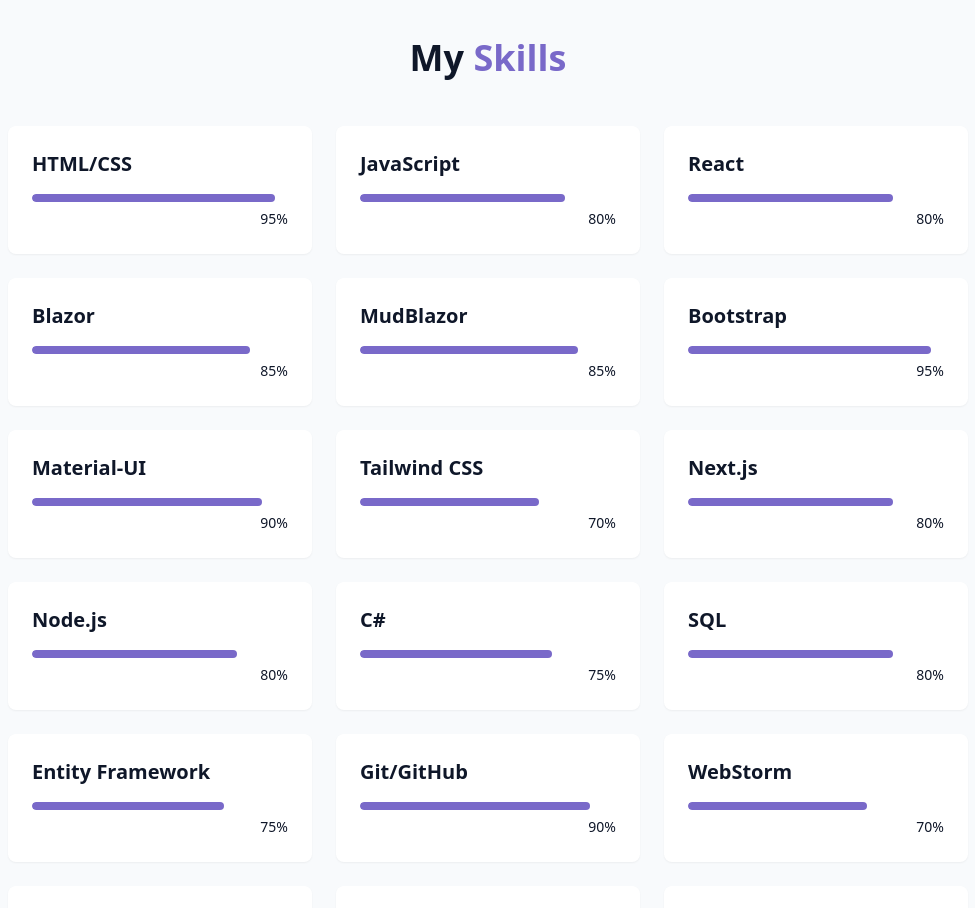
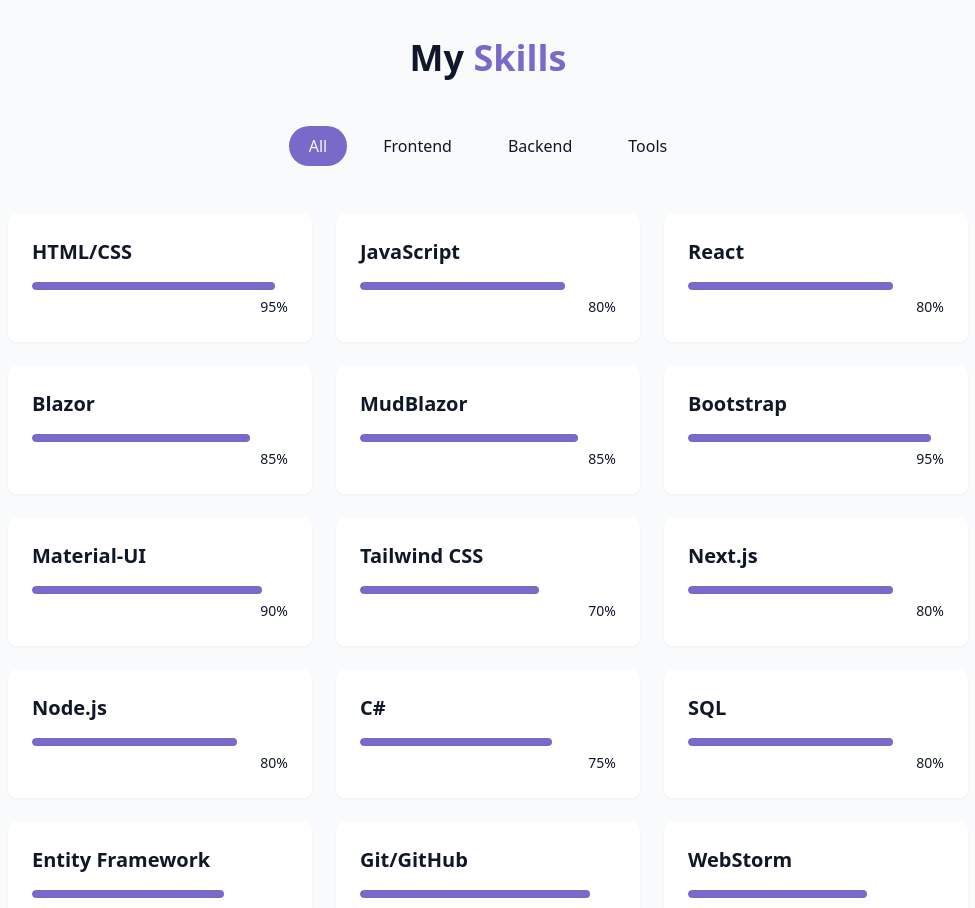
Before and after one commit to LUCKYINGGG/PersonalPortfolioWeb, a React (Vite) app: page / in a window 1280 px wide. Shown: the part 1660-2568 px from the top of the page, without its empty margins (152-1127 px from the left). Built offline with nearby package versions, Linux system fonts and the light colour scheme.

Commit message:
Skills section grid can be filtered

```diff
--- a/src/components/SkillsSection.jsx
+++ b/src/components/SkillsSection.jsx
@@ -1,4 +1,5 @@
-
+import { use, useState } from "react"
+import { cn } from "@/lib/utils"
 
 const skills = [
     // Frontend
@@ -29,19 +30,46 @@
 
 ]
 
+const categories = [
+    "all",
+    "frontend",
+    "backend",
+    "tools"
+]
+
 export const SkillsSection = () =>
 {
+    const [activeCategory, setActiveCategory] = useState("all")
+
+    const filteredSkills = skills.filter((skill) => activeCategory === "all" || skill.category === activeCategory)
+
 
     return (
         <section id="skills" className="py-24 px-4 relative bg-secondary/30">
             <div className="container mx-auto max-w-5xl">
                 <h2 className="text-3xl md:text-4xl font-bold mb-12 text-center">
                     My <span className="text-primary">Skills</span>
-
                 </h2>
 
+                <div className="flex flex-wrap justify-center gap-4 mb-12">
+                    { categories.map((category, key) => (
+                        <button
+                            key={ key }
+                            onClick={ () => setActiveCategory(category) }
+                            className={ cn("px-5 py-2 rounded-full transition-colors duration-300 capitalize",
+                                activeCategory === category ? "bg-primary text-primary-foreground" : "bg-secondary/70 text-foreground hover:bd-secondary"
+                            ) }
+
+                        >
+                            { category }
+                        </button>
+
+                    )) }
+
+                </div>
+
                 <div className="grid grid-cols-1 sm:grid-cols-2 lg:grid-cols-3 gap-6">
-                    { skills.map((skill, key) =>
+                    { filteredSkills.map((skill, key) =>
                     // If use {}, must explicitly return the JSX
                     // Otherwise, use () to return the JSX implicitly
                     (
```
